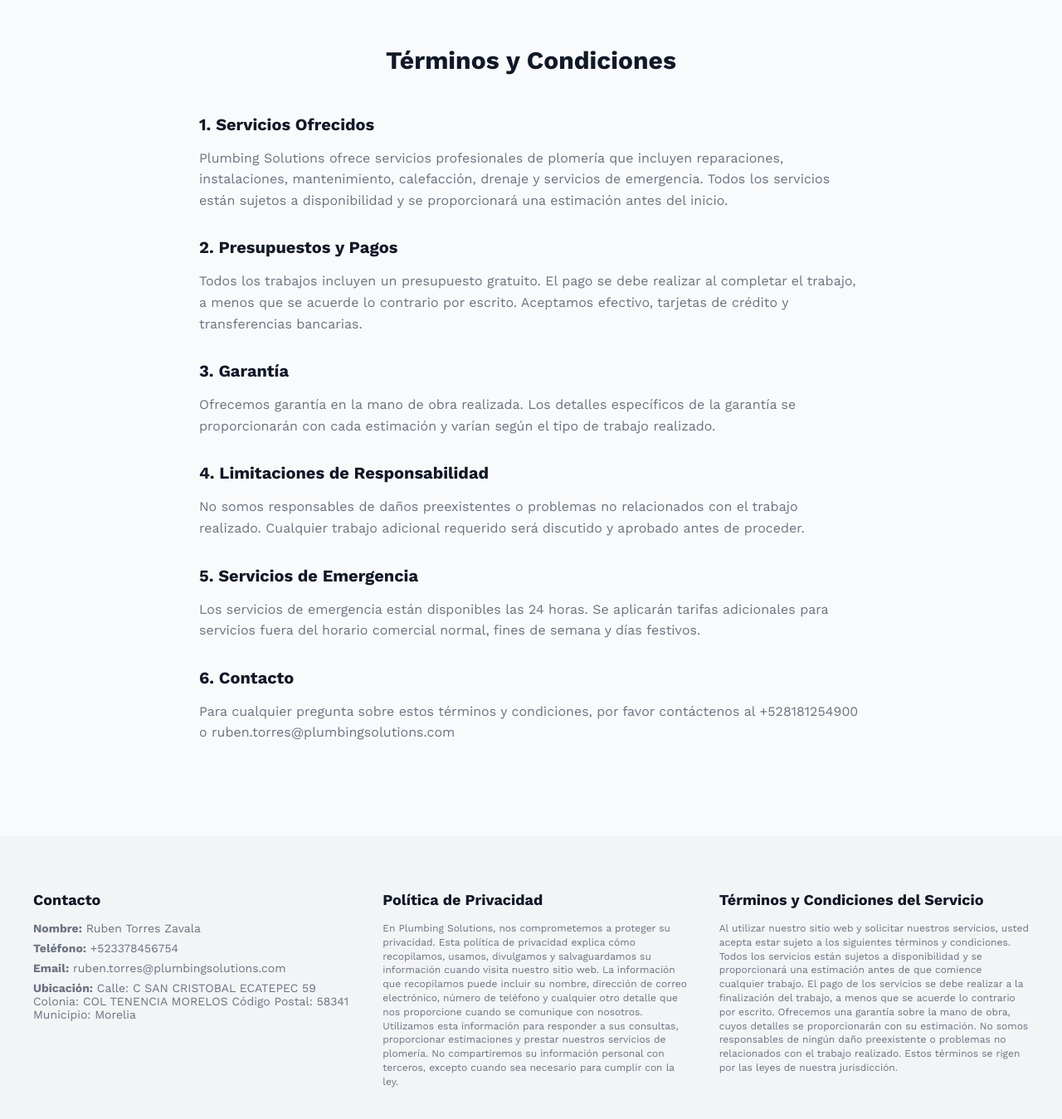
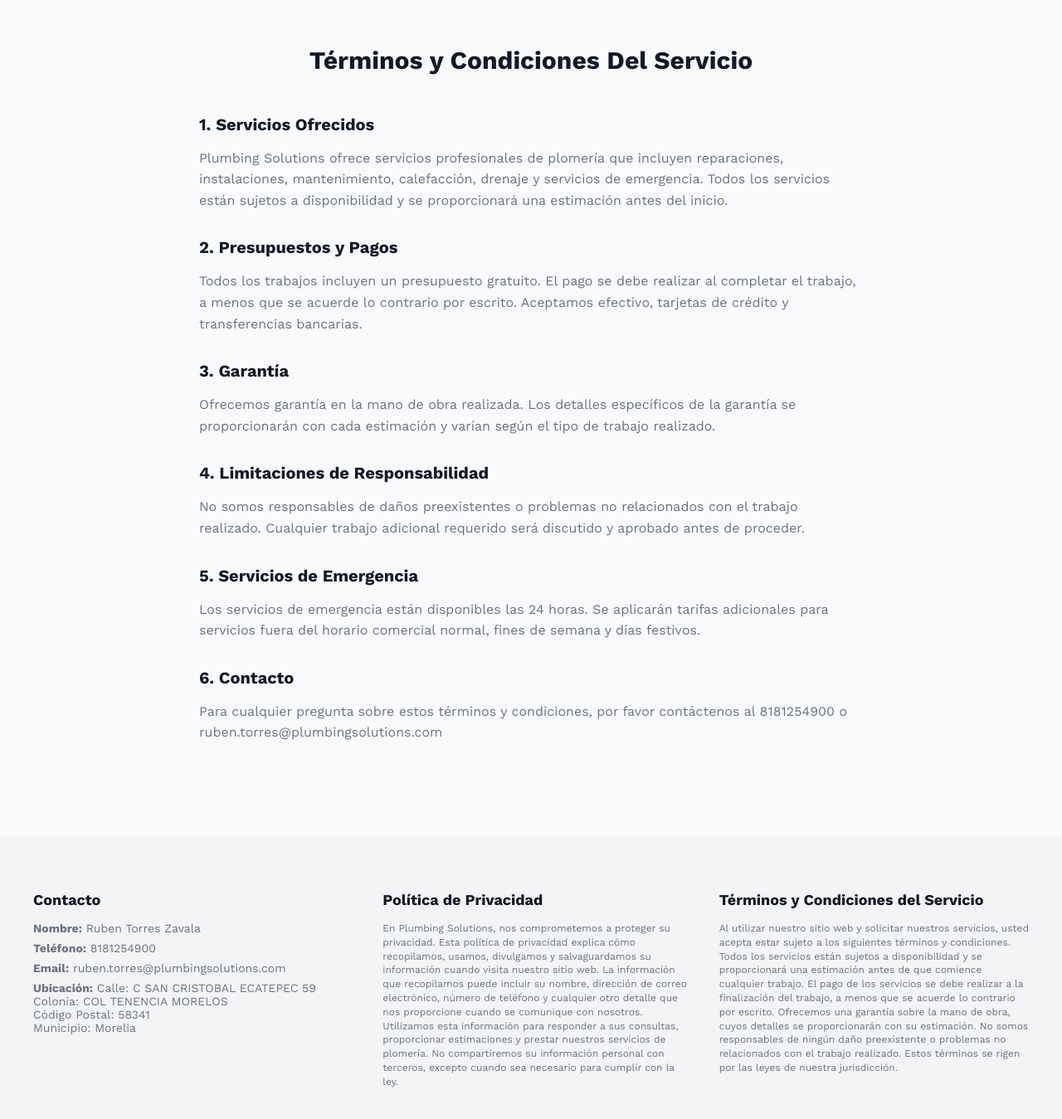
Before and after one commit to alekzrm/Plumbing-proyect, a React (Vite) app in the folder plumbing-proyecto-react/: page / in a window 1280 px wide. Shown: the part 2684-4033 px from the top of the page at 83% size. Built offline with nearby package versions, Linux system fonts and the light colour scheme.

Commit message:
version-1.3

```diff
--- a/plumbing-proyecto-react/src/components/Footer.jsx
+++ b/plumbing-proyecto-react/src/components/Footer.jsx
@@ -18,15 +18,15 @@
                 <strong>Nombre:</strong> Ruben Torres Zavala
               </li>
               <li>
-                <strong>Teléfono:</strong> +523378456754
+                <strong>Teléfono:</strong> 8181254900
               </li>
               <li>
                 <strong>Email:</strong> ruben.torres@plumbingsolutions.com
               </li>
               <li>
                 <strong>Ubicación:</strong> Calle: C SAN CRISTOBAL ECATEPEC 59
-                Colonia: COL TENENCIA MORELOS Código Postal: 58341 Municipio:
-                Morelia
+                <br /> Colonia: COL TENENCIA MORELOS <br /> Código Postal: 58341
+                <br /> Municipio: Morelia
               </li>
             </ul>
           </div>
--- a/plumbing-proyecto-react/src/components/Terms.jsx
+++ b/plumbing-proyecto-react/src/components/Terms.jsx
@@ -8,7 +8,7 @@
       style={{ backgroundColor: "#f9fafb" }}
     >
       <div className="section-content">
-        <h2 className="section-title">Términos y Condiciones</h2>
+        <h2 className="section-title">Términos y Condiciones Del Servicio</h2>
         <div style={{ maxWidth: "800px", margin: "0 auto", textAlign: "left" }}>
           <div style={{ marginBottom: "2rem" }}>
             <h3
@@ -116,7 +116,7 @@
             </h3>
             <p style={{ color: "#6b7280", lineHeight: "1.6" }}>
               Para cualquier pregunta sobre estos términos y condiciones, por
-              favor contáctenos al +528181254900 o
+              favor contáctenos al 8181254900 o
               ruben.torres@plumbingsolutions.com
             </p>
           </div>
```
